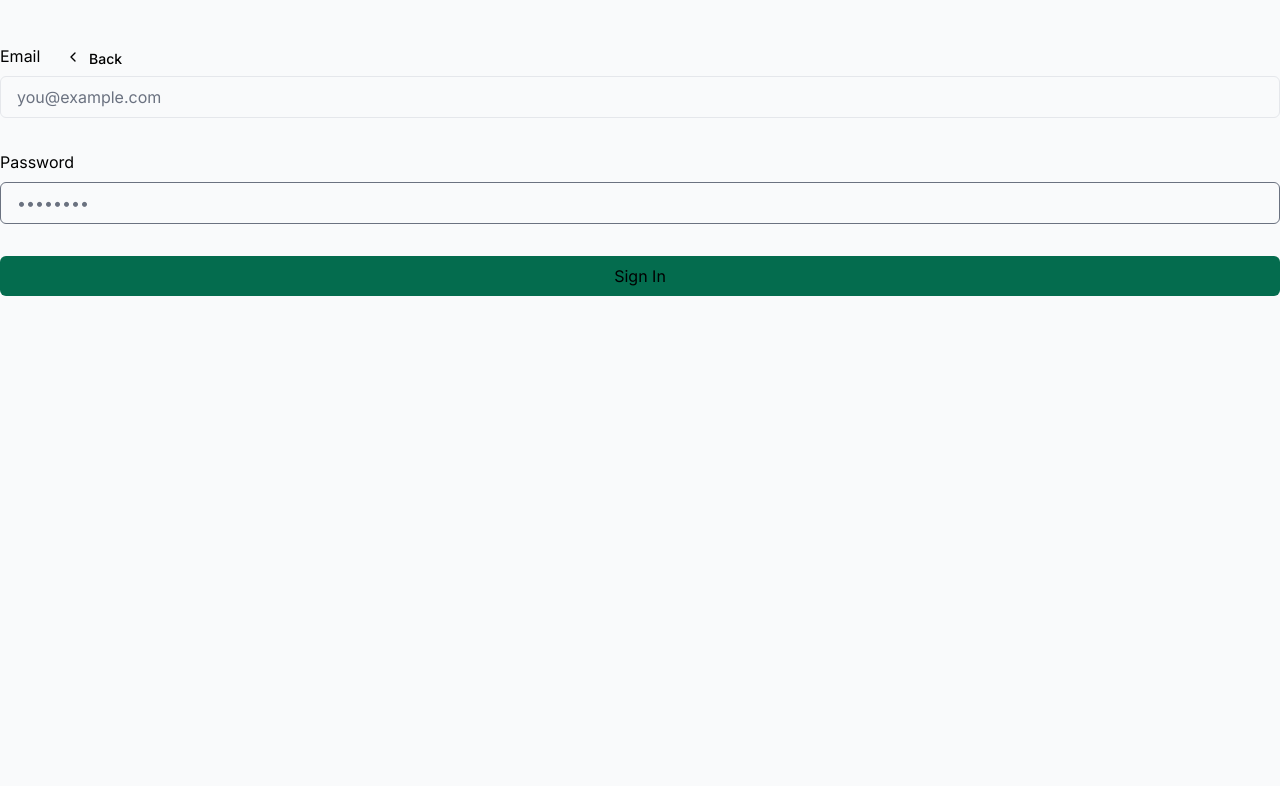
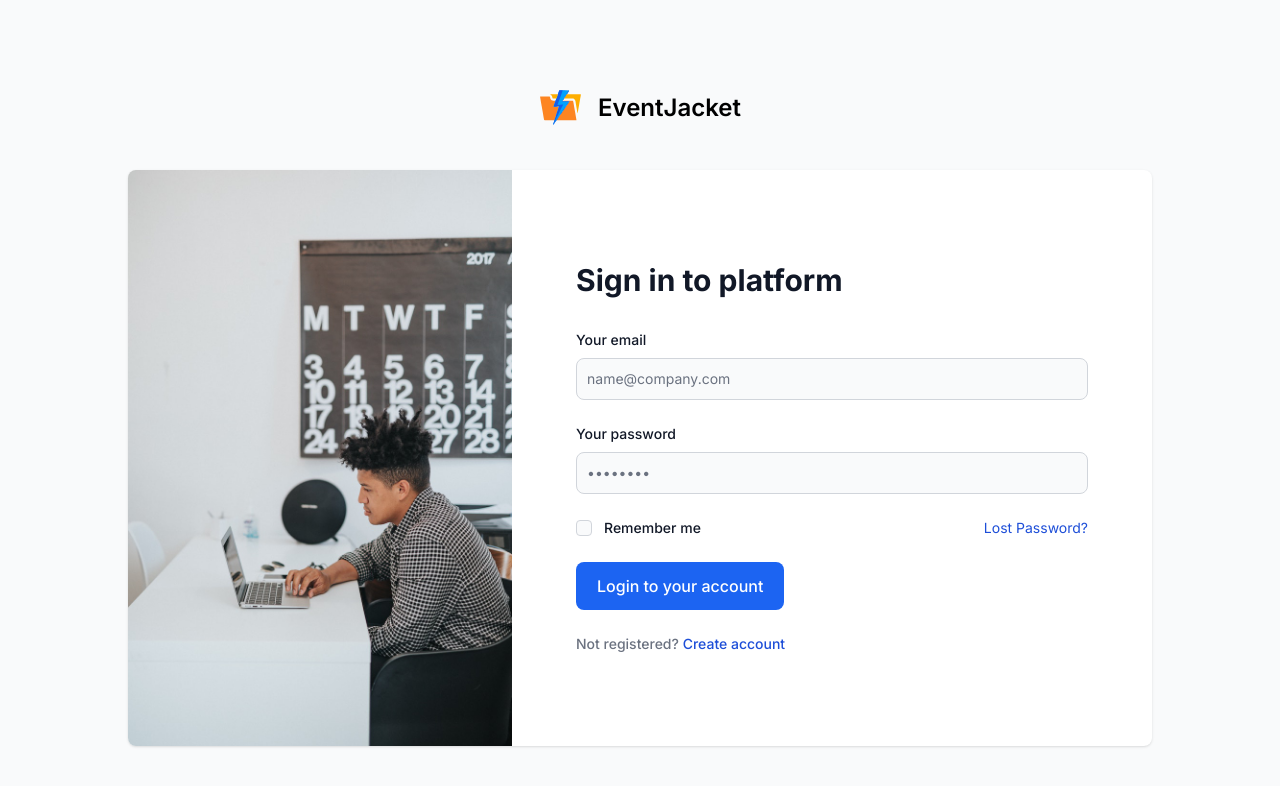
Before and after one commit to caseyspaulding/EventJacekt-TW, a Next.js app: page /login in a window 1280 px wide. Shown: the top 786 px of the page. Built offline with nearby package versions, Linux system fonts and the light colour scheme.

Commit message:
fix auth pages

```diff
--- a/app/login/page.tsx
+++ b/app/login/page.tsx
@@ -1,7 +1,9 @@
 import { createClient } from '@/utils/supabase/server';
-import { Button } from 'flowbite-react';
 import { redirect } from 'next/navigation';
 import { SubmitButton } from './submit-button';
+import { Button, Card, Checkbox, Label, TextInput } from 'flowbite-react';
+import Image from 'next/image';
+import Link from 'next/link';
 
 interface SearchParams {
     message?: string;
@@ -46,7 +48,96 @@ export default function Login({ searchParams }: LoginProps) {
 
     return (
         <>
-            <form className="mt-11 flex w-full flex-1 flex-col justify-center gap-2">
+            <div className="mx-auto flex flex-col items-center justify-center px-6 pt-8 md:h-screen">
+                <Link
+                    href="/"
+                    className="mb-8 flex items-center justify-center text-2xl font-semibold dark:text-white lg:mb-10"
+                >
+                    <Image alt="" src="/images/logo.svg" width={ 43 } height={ 44 } className="mr-4 h-11" />
+                    <span className="self-center whitespace-nowrap text-2xl font-semibold dark:text-white">
+                        EventJacket
+                    </span>
+                </Link>
+                <Card
+                    horizontal
+                    imgAlt=""
+                    imgSrc="/images/authentication/login.jpg"
+                    className="w-full md:max-w-screen-lg"
+                    theme={ {
+                        root: {
+                            children: 'my-auto w-full gap-0 space-y-8 p-6 sm:p-8 lg:p-16'
+                        },
+                        img: {
+                            horizontal: {
+                                on: 'hidden w-2/3 rounded-l-lg md:w-96 md:p-0 lg:block'
+                            }
+                        }
+                    } }
+                >
+                    <h2 className="text-2xl font-bold text-gray-900 dark:text-white lg:text-3xl">
+                        Sign in to platform
+                    </h2>
+                    <form className="mt-8 space-y-6">
+                        <div className="flex flex-col gap-y-2">
+                            <Label htmlFor="email">Your email</Label>
+                            <TextInput
+
+                                name="email"
+                                placeholder="name@company.com"
+                               required
+                            />
+                        </div>
+                        <div className="flex flex-col gap-y-2">
+                            <Label htmlFor="password">Your password</Label>
+                            <TextInput
+                                id="password"
+                                name="password"
+                                placeholder="••••••••"
+                                type="password"
+
+                            />
+                        </div>
+                        <div className="flex items-center justify-between">
+                            <div className="flex items-center gap-x-3">
+                                <Checkbox id="rememberMe" name="rememberMe" />
+                                <Label htmlFor="rememberMe">Remember me</Label>
+                            </div>
+                            <Link
+                                href="#"
+                                className="text-right text-sm text-primary-700 hover:underline dark:text-primary-500"
+                            >
+                                Lost Password?
+                            </Link>
+                        </div>
+                        <div className="mb-6">
+
+                            <SubmitButton
+                                color="blue"
+                                size="lg"
+                                formAction={ signIn }
+                                className="w-full px-0 py-px sm:w-auto bg-blue-600"
+                                pendingText="Signing In..."
+                            >
+                                Login to your account
+                            </SubmitButton>
+
+                            { searchParams?.message && (
+                                <p className="bg-foreground/10 mt-4 p-4 text-center">{ searchParams.message }</p>
+                            ) }
+                        </div>
+                        <p className="text-sm font-medium text-gray-500 dark:text-gray-400">
+                            Not registered?&nbsp;
+                            <Link
+                                href="/signup"
+                                className="text-primary-700 hover:underline dark:text-primary-500"
+                            >
+                                Create account
+                            </Link>
+                        </p>
+                    </form>
+                </Card>
+            </div>
+            {/*<form className="mt-11 flex w-full flex-1 flex-col justify-center gap-2">
                 <label className="text-md" htmlFor="email">
                     Email
                 </label>
@@ -69,7 +160,7 @@ export default function Login({ searchParams }: LoginProps) {
 
                 <SubmitButton
                     formAction={signIn}
-                    className="mb-2 rounded-md bg-green-700 px-4 py-2"
+                    className="w-full px-0 py-px sm:w-auto bg-blue-600"
                     pendingText="Signing In..."
                 >
                     Sign In
@@ -78,31 +169,9 @@ export default function Login({ searchParams }: LoginProps) {
                 {searchParams?.message && (
                     <p className="bg-foreground/10 mt-4 p-4 text-center">{searchParams.message}</p>
                 )}
-            </form>
+            </form>*/}
 
-            <div className="flex w-full flex-1 flex-col justify-center gap-2 px-8 sm:max-w-md">
-                <Button
-                    href="/"
-                    // eslint-disable-next-line tailwindcss/no-custom-classname
-                    className="text-foreground bg-btn-background hover:bg-btn-background-hover group absolute left-8 top-8 flex items-center rounded-md px-4 py-2 text-sm no-underline"
-                >
-                    <svg
-                        xmlns="http://www.w3.org/2000/svg"
-                        width="24"
-                        height="24"
-                        viewBox="0 0 24 24"
-                        fill="none"
-                        stroke="currentColor"
-                        strokeWidth="2"
-                        strokeLinecap="round"
-                        strokeLinejoin="round"
-                        className="mr-2 h-4 w-4 transition-transform group-hover:-translate-x-1"
-                    >
-                        <polyline points="15 18 9 12 15 6" />
-                    </svg>{' '}
-                    Back
-                </Button>
-            </div>
+
         </>
     );
 }
--- a/app/login/submit-button.tsx
+++ b/app/login/submit-button.tsx
@@ -1,5 +1,5 @@
 'use client';
-
+import { Button } from 'flowbite-react';
 import { useFormStatus } from 'react-dom';
 import { type ComponentProps } from 'react';
 
@@ -13,8 +13,8 @@ export function SubmitButton({ children, pendingText, ...props }: Props) {
     const isPending = pending && action === props.formAction;
 
     return (
-        <button {...props} type="submit" aria-disabled={pending}>
+        <Button {...props} type="submit" aria-disabled={pending}>
             {isPending ? pendingText : children}
-        </button>
+        </Button>
     );
 }
--- a/app/signup-success/page.tsx
+++ b/app/signup-success/page.tsx
@@ -9,9 +9,9 @@ export default function SignUpSuccess() {
                     Check your email to continue the sign-in process.
                 </p>
                 <Link href="/login" passHref>
-                    <a className="mt-6 rounded-md bg-blue-600 px-6 py-2 font-semibold text-white">
+                    <p className="mt-6 rounded-md bg-blue-600 px-6 py-2 font-semibold text-white">
                         Go to Login
-                    </a>
+                    </p>
                 </Link>
             </div>
         </div>
--- a/app/signup/page.tsx
+++ b/app/signup/page.tsx
@@ -1,10 +1,11 @@
-'use client';
+"use client";
 
-import { useRouter } from 'next/navigation';
-import { SubmitButton } from './submit-button';
-
-import { Button } from 'flowbite-react';
-import { signUp } from './signup';
+import { useRouter } from "next/navigation";
+import { SubmitButton } from "./submit-button";
+import { signUp } from "./signup";
+import { Button, Card, Checkbox, Label, TextInput } from "flowbite-react";
+import Image from "next/image";
+import Link from "next/link";
 
 interface SearchParams {
   message?: string;
@@ -22,7 +23,7 @@ export default function SignUp({ searchParams }: SignUpProps) {
     const formData = new FormData(event.currentTarget);
     const result = await signUp(formData);
 
-        if (result.success && typeof result.redirectUrl === 'string') {
+    if (result.success && typeof result.redirectUrl === "string") {
       router.push(result.redirectUrl);
     } else {
       // Handle error, maybe set some state to show an error message
@@ -33,72 +34,97 @@ export default function SignUp({ searchParams }: SignUpProps) {
 
   return (
     <>
-            <form
-                onSubmit={handleSubmit}
-                className="mt-11 flex w-full flex-1 flex-col justify-center gap-2"
+      <div className="mx-auto flex flex-col items-center justify-center px-6 pt-8 md:h-screen">
+        <Link
+          href="/"
+          className="mb-8 flex items-center justify-center text-2xl font-semibold dark:text-white lg:mb-10"
         >
-                <label className="text-md" htmlFor="email">
-                    Email
-                </label>
-                <input
-                    className="mb-6 rounded-md border bg-inherit px-4 py-2"
-                    name="email"
-                    placeholder="you@example.com"
+          <Image
+            alt=""
+            src="/images/logo.svg"
+            width={43}
+            height={44}
+            className="mr-4 h-11"
+          />
+          <span className="self-center whitespace-nowrap text-2xl font-semibold dark:text-white">
+            EventJacket
+          </span>
+        </Link>
+        <Card
+          horizontal
+          imgSrc="/images/authentication/create-account.jpg"
+          imgAlt=""
+          className="w-full md:max-w-screen-lg"
+          theme={{
+            root: {
+              children: "my-auto w-full gap-0 space-y-8 p-6 sm:p-8 lg:p-16",
+            },
+            img: {
+              horizontal: {
+                on: "hidden rounded-l-lg md:w-96 md:p-0 lg:block",
+              },
+            },
+          }}
+        >
+          <h2 className="text-2xl font-bold text-gray-900 dark:text-white lg:text-3xl">
+            Create a Free Account
+          </h2>
+          <form onSubmit={handleSubmit} className="mt-8 space-y-6">
+            <div className="flex flex-col gap-y-2">
+              <Label htmlFor="email">Your email</Label>
+              <TextInput name="email" placeholder="name@company.com" required />
+            </div>
+            <div className="flex flex-col gap-y-2">
+              <Label htmlFor="orgName">Organization Name</Label>
+              <TextInput name="orgName" placeholder="Organization" required />
+            </div>
+            <div className="flex flex-col gap-y-2">
+              <Label htmlFor="password">Your password</Label>
+              <TextInput
+                name="password"
+                placeholder="••••••••"
+                type="password"
                 required
               />
-                <label className="text-md" htmlFor="password">
-                    Password
-                </label>
-                <input
-                    className="mb-6 rounded-md border bg-inherit px-4 py-2"
-                    type="password"
-                    name="password"
-                    placeholder="••••••••"
-                    required
-                />
-                <label className="text-md" htmlFor="orgName">
-                    Organization Name
-                </label>
-                <input
-                    className="mb-6 rounded-md border bg-inherit px-4 py-2"
-                    name="orgName"
-                    placeholder="Organization"
-                    required
-                />
+            </div>
 
+            <div className="flex items-center gap-x-3">
+              <Checkbox id="acceptTerms" name="acceptTerms" />
+              <Label htmlFor="acceptTerms">
+                I accept the&nbsp;
+                <Link
+                  href="/terms"
+                  className="text-primary-700 hover:underline dark:text-primary-500"
+                >
+                  Terms and Conditions
+                </Link>
+              </Label>
+            </div>
+            <div className="mb-7">
               <SubmitButton
                 type="submit"
-                    className="border-foreground/20 mb-2 rounded-md border px-4 py-2"
+                className="w-full bg-blue-500 px-0 py-px sm:w-auto"
                 pendingText="Signing Up..."
               >
                 Sign Up
               </SubmitButton>
               {searchParams?.message && (
-                    <p className="bg-foreground/10 mt-4 p-4 text-center">{searchParams.message}</p>
+                <p className="bg-foreground/10 mt-4 p-4 text-center">
+                  {searchParams.message}
+                </p>
               )}
+            </div>
+            <p className="text-sm font-medium text-gray-500 dark:text-gray-400">
+              Already have an account?&nbsp;
+              <Link
+                href="/login"
+                className="text-primary-700 hover:underline dark:text-primary-500"
+              >
+                Login here
+              </Link>
+            </p>
           </form>
-
-            <div className="flex w-full flex-1 flex-col justify-center gap-2 px-8 sm:max-w-md">
-                <Button
-                    href="/"
-                    className="text-foreground bg-btn-background hover:bg-btn-background-hover group absolute left-8 top-8 flex items-center rounded-md px-4 py-2 text-sm no-underline"
-                >
-                    <svg
-                        xmlns="http://www.w3.org/2000/svg"
-                        width="24"
-                        height="24"
-                        viewBox="0 0 24 24"
-                        fill="none"
-                        stroke="currentColor"
-                        strokeWidth="2"
-                        strokeLinecap="round"
-                        strokeLinejoin="round"
-                        className="mr-2 h-4 w-4 transition-transform group-hover:-translate-x-1"
-                    >
-                        <polyline points="15 18 9 12 15 6" />
-                    </svg>{' '}
-                    Back
-                </Button>
+        </Card>
       </div>
     </>
   );
```
Also changed, not shown: app/signup/submit-button.tsx (+7 -7 lines), .eslintrc.cjs. Lines whose indentation alone changed are shown as unchanged.
